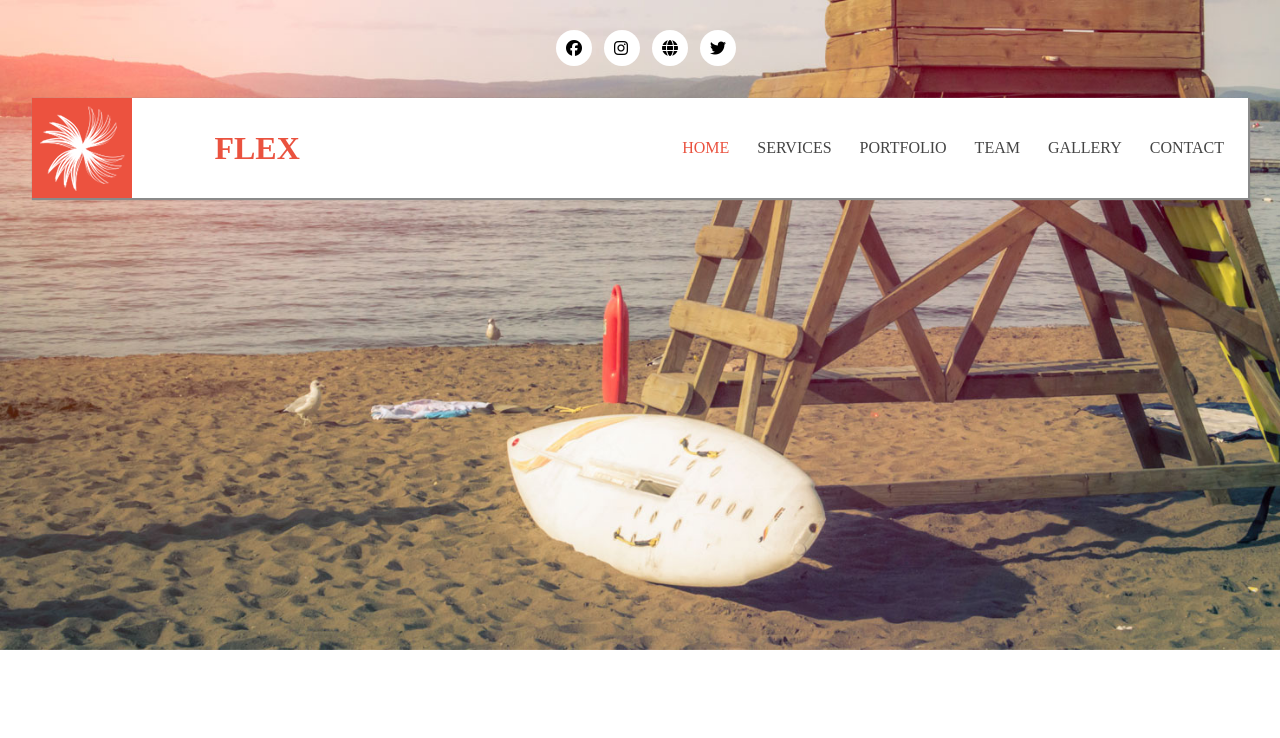
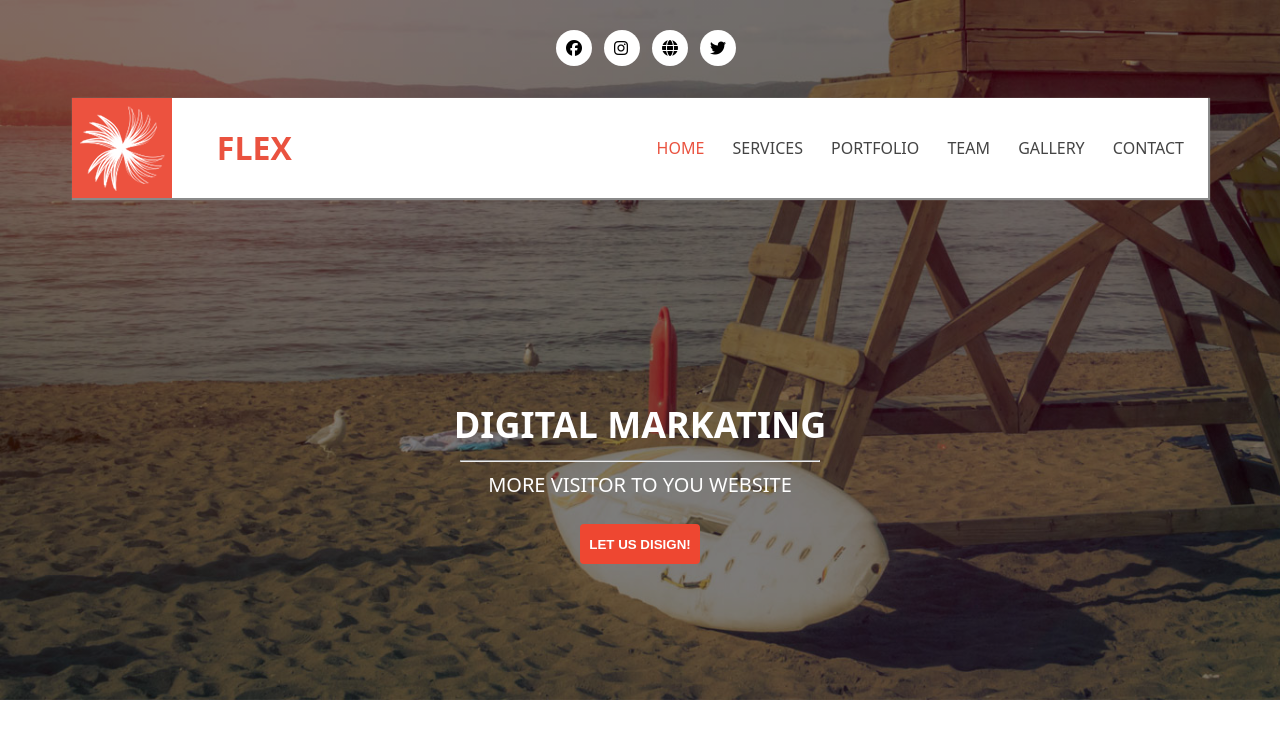
Before and after one commit to Dhananjay74/checkpoint2, a plain HTML site: page index.html in a window 1280 px wide. Drawn offline with Linux system fonts and the light colour scheme.

Commit message:
complete header section

```diff
--- a/index.html
+++ b/index.html
@@ -33,6 +33,14 @@
             <a href="#">Contact</a>
           </nav>
         </div>
+        <div class="heading">
+          <h1>digital markating</h1>
+          <hr class="hr1" />
+          <p>more visitor to you website</p>
+          <button class="home-page-btn">
+            <a href="#">let us disign!</a>
+          </button>
+        </div>
       </header>
     </section>
   </body>
--- a/style.css
+++ b/style.css
@@ -135,12 +135,14 @@ table {
 body {
   line-height: 1.5;
   font-size: 16px;
+  font-family: system-ui, -apple-system, BlinkMacSystemFont, "Segoe UI", Roboto,
+    Oxygen, Ubuntu, Cantarell, "Open Sans", "Helvetica Neue", sans-serif;
 }
 
 /* genral */
 
 .container {
-  max-width: 1330px;
+  max-width: 1200px;
   margin: 0 auto;
   padding: 0 32px;
 }
@@ -149,16 +151,14 @@ body {
   justify-content: center;
   align-items: center;
 }
-.padding {
-  padding: 60px 32px;
-}
 
 /* header */
 
 .background-img {
-  background-image: url(media/banner.jpg);
+  background: linear-gradient(rgba(0, 0, 0, 0.5), rgba(0, 0, 0, 0.5)),
+    url("./media/banner.jpg");
   width: 100%;
-  height: 650px;
+  height: 700px;
   background-size: cover;
 }
 .top-nav {
@@ -182,7 +182,7 @@ body {
   box-shadow: 1px 1px 1px 1px rgb(138, 138, 138);
 }
 .brand-name {
-  margin-right: 300px;
+  margin-right: 320px;
   text-transform: uppercase;
   font-size: 32px;
   font-weight: 600;
@@ -199,3 +199,35 @@ body {
 .nav .active {
   color: rgb(234 82 63);
 }
+.heading {
+  text-align: center;
+  margin-top: 200px;
+  text-transform: uppercase;
+}
+.heading h1 {
+  font-size: 36px;
+  color: rgb(255, 255, 255);
+  font-weight: 700;
+}
+.heading p {
+  font-size: 20px;
+  color: rgb(255 255 255);
+  text-transform: uppercase;
+}
+.hr1 {
+  width: 360px;
+}
+.home-page-btn {
+  margin-top: 24px;
+  background-color: rgb(238, 71, 49);
+  width: 120px;
+  height: 40px;
+  border-radius: 4px;
+  border: none;
+}
+.home-page-btn a {
+  color: rgb(255 255 255);
+  text-transform: uppercase;
+  text-decoration: none;
+  font-weight: 600;
+}
```
Also changed, not shown: gallery.html (+11 -0 lines).
